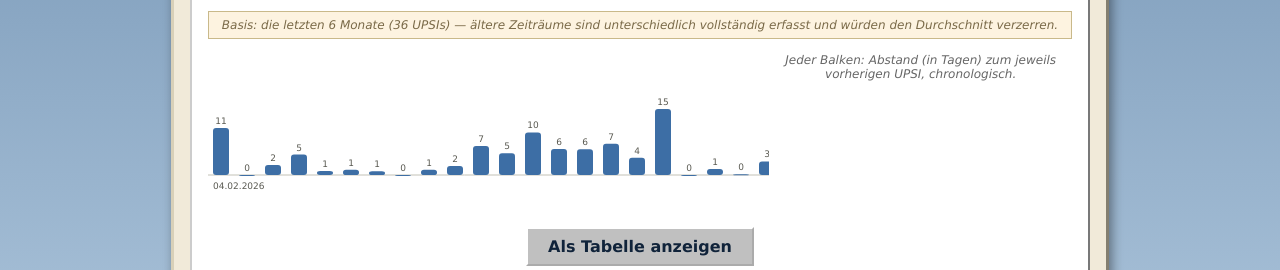
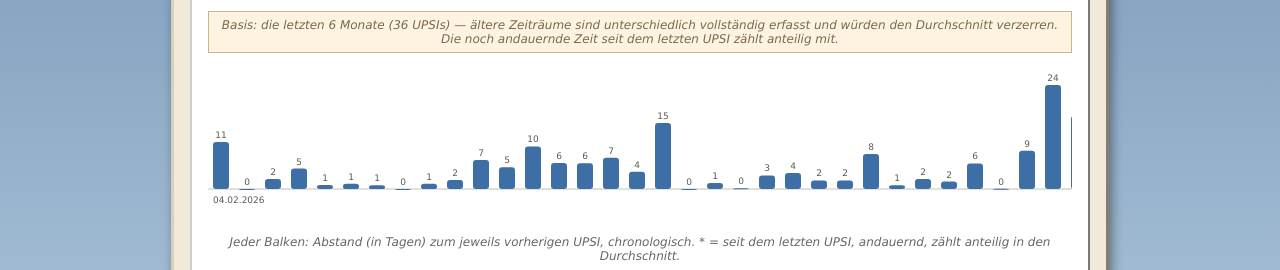
Before and after one commit to Bartsimi1/upsi-stuttgart, a plain HTML site: page statistik.html in a window 1280 px wide. Shown: the part 495-765 px from the top of the page. Drawn offline with Linux system fonts and the light colour scheme.

Commit message:
Update public site

```diff
--- a/data/meta.json
+++ b/data/meta.json
@@ -1,4 +1,4 @@
 {
-  "generated_at": "2026-07-21T06:14:44.358485+00:00",
+  "generated_at": "2026-07-21T06:23:41.843658+00:00",
   "incident_count": 471
 }
--- a/statistik.js
+++ b/statistik.js
@@ -133,12 +133,16 @@ function cutoffDateIso(monthsAgo) {
   return d.toISOString().slice(0, 10);
 }
 
-function computeGaps(incidents) {
-  const sorted = [...incidents].sort((a, b) => {
+function sortByEventDateTime(incidents) {
+  return [...incidents].sort((a, b) => {
     const da = `${a.event_date}T${a.event_time || "12:00"}`;
     const db = `${b.event_date}T${b.event_time || "12:00"}`;
     return da < db ? -1 : da > db ? 1 : 0;
   });
+}
+
+function computeGaps(incidents) {
+  const sorted = sortByEventDateTime(incidents);
   const gaps = [];
   for (let i = 1; i < sorted.length; i++) {
     const prev = new Date(`${sorted[i - 1].event_date}T${sorted[i - 1].event_time || "12:00"}:00`);
@@ -151,6 +155,31 @@ function computeGaps(incidents) {
     });
   }
   return gaps;
+}
+
+// Die reinen computeGaps()-Einträge decken nur ABGESCHLOSSENE Abstände ab
+// (zwischen zwei existierenden UPSIs). Die Zeit seit dem LETZTEN UPSI bis
+// jetzt lief bisher gar nicht in den Durchschnitt ein -- ein Nutzer fragte
+// explizit nach, ob ein z.B. 36 Tage andauernder aktueller Abstand mitzählt.
+// Er soll (2026-07-21, Nutzerauftrag): dieser Eintrag wird als eigener,
+// als "ongoing" markierter Balken angehängt, damit Durchschnittszahl und
+// sichtbares Diagramm/Tabelle konsistent bleiben (kein unsichtbarer Wert).
+function addOngoingGap(gaps, incidents) {
+  if (incidents.length === 0) return gaps;
+  const sorted = sortByEventDateTime(incidents);
+  const last = sorted[sorted.length - 1];
+  const lastDate = new Date(`${last.event_date}T${last.event_time || "12:00"}:00`);
+  const now = new Date();
+  const days = Math.max(0, (now - lastDate) / (1000 * 60 * 60 * 24));
+  return [
+    ...gaps,
+    {
+      date: now.toISOString().slice(0, 10),
+      location: "seit dem letzten UPSI (andauernd)",
+      days,
+      ongoing: true,
+    },
+  ];
 }
 
 function renderDataTable(container, headers, rows) {
@@ -365,17 +394,30 @@ function renderGapBarChart(wrapEl, gaps) {
     rect.setAttribute("height", Math.max(barH, 1));
     rect.setAttribute("rx", "3");
     rect.setAttribute("fill", color);
+    if (g.ongoing) {
+      rect.setAttribute("fill-opacity", "0.4");
+      rect.setAttribute("stroke", color);
+      rect.setAttribute("stroke-width", "1.5");
+      rect.setAttribute("stroke-dasharray", "3,2");
+    }
     rect.style.cursor = "pointer";
     rect.setAttribute("tabindex", "0");
     rect.setAttribute("role", "button");
     const daysLabel = g.days.toFixed(1).replace(".", ",");
-    rect.setAttribute("aria-label", `${g.date}: ${daysLabel} Tage seit dem vorherigen UPSI`);
+    rect.setAttribute(
+      "aria-label",
+      g.ongoing
+        ? `Andauernd seit dem letzten UPSI: bisher ${daysLabel} Tage, zählt anteilig in den Durchschnitt`
+        : `${g.date}: ${daysLabel} Tage seit dem vorherigen UPSI`
+    );
 
+    const tooltipLabel = g.ongoing ? "Andauernd seit dem letzten UPSI" : `${g.date} — ${g.location}`;
+    const tooltipValue = g.ongoing ? `bisher ${daysLabel} Tage` : `${daysLabel} Tage`;
     const onEnter = (evt) => {
       rect.setAttribute("opacity", "0.75");
-      showTooltip(evt, [[`${g.date} — ${g.location}`, `${daysLabel} Tage`]]);
+      showTooltip(evt, [[tooltipLabel, tooltipValue]]);
     };
-    const onMove = (evt) => showTooltip(evt, [[`${g.date} — ${g.location}`, `${daysLabel} Tage`]]);
+    const onMove = (evt) => showTooltip(evt, [[tooltipLabel, tooltipValue]]);
     const onLeave = () => {
       rect.setAttribute("opacity", "1");
       hideTooltip();
@@ -396,7 +438,7 @@ function renderGapBarChart(wrapEl, gaps) {
     dayLabel.setAttribute("text-anchor", "middle");
     dayLabel.setAttribute("font-size", "9");
     dayLabel.setAttribute("fill", "#5a5a52");
-    dayLabel.textContent = g.days.toFixed(0);
+    dayLabel.textContent = g.ongoing ? `${g.days.toFixed(0)}*` : g.days.toFixed(0);
     svg.appendChild(dayLabel);
 
     // NUR erster und letzter Balken bekommen ein volles Datum (2026-07-18,
@@ -421,7 +463,9 @@ function renderGapBarChart(wrapEl, gaps) {
 
   const caption = document.createElement("div");
   caption.className = "chart-caption";
-  caption.textContent = "Jeder Balken: Abstand (in Tagen) zum jeweils vorherigen UPSI, chronologisch.";
+  const hasOngoing = gaps.some((g) => g.ongoing);
+  caption.textContent = "Jeder Balken: Abstand (in Tagen) zum jeweils vorherigen UPSI, chronologisch."
+    + (hasOngoing ? " * = seit dem letzten UPSI, andauernd, zählt anteilig in den Durchschnitt." : "");
 
   wrapEl.innerHTML = "";
   wrapEl.appendChild(scrollWrap);
@@ -454,7 +498,7 @@ async function init() {
   // (siehe Kommentar bei RECENT_MONTHS), nicht die gesamte Historie.
   const cutoff = cutoffDateIso(RECENT_MONTHS);
   const recentIncidents = incidents.filter((i) => i.event_date >= cutoff);
-  const gaps = computeGaps(recentIncidents);
+  const gaps = addOngoingGap(computeGaps(recentIncidents), recentIncidents);
   const avgDays = gaps.length > 0 ? gaps.reduce((s, g) => s + g.days, 0) / gaps.length : 0;
   document.getElementById("gap-average").textContent = gaps.length > 0
     ? avgDays.toFixed(1).replace(".", ",")
@@ -463,7 +507,7 @@ async function init() {
   note.className = "hero-note";
   note.textContent = `Basis: die letzten ${RECENT_MONTHS} Monate (${recentIncidents.length} UPSIs) — `
     + `ältere Zeiträume sind unterschiedlich vollständig erfasst und würden den `
-    + `Durchschnitt verzerren.`;
+    + `Durchschnitt verzerren. Die noch andauernde Zeit seit dem letzten UPSI zählt anteilig mit.`;
   document.getElementById("gap-stat").insertBefore(note, document.getElementById("gap-chart-wrap"));
   renderGapBarChart(document.getElementById("gap-chart-wrap"), gaps);
   renderDataTable(
--- a/style.css
+++ b/style.css
@@ -457,7 +457,8 @@ footer.legal {
 
 .chart-wrap {
   display: flex;
-  justify-content: center;
+  flex-direction: column;
+  align-items: center;
   margin-bottom: 10px;
 }
 
```
